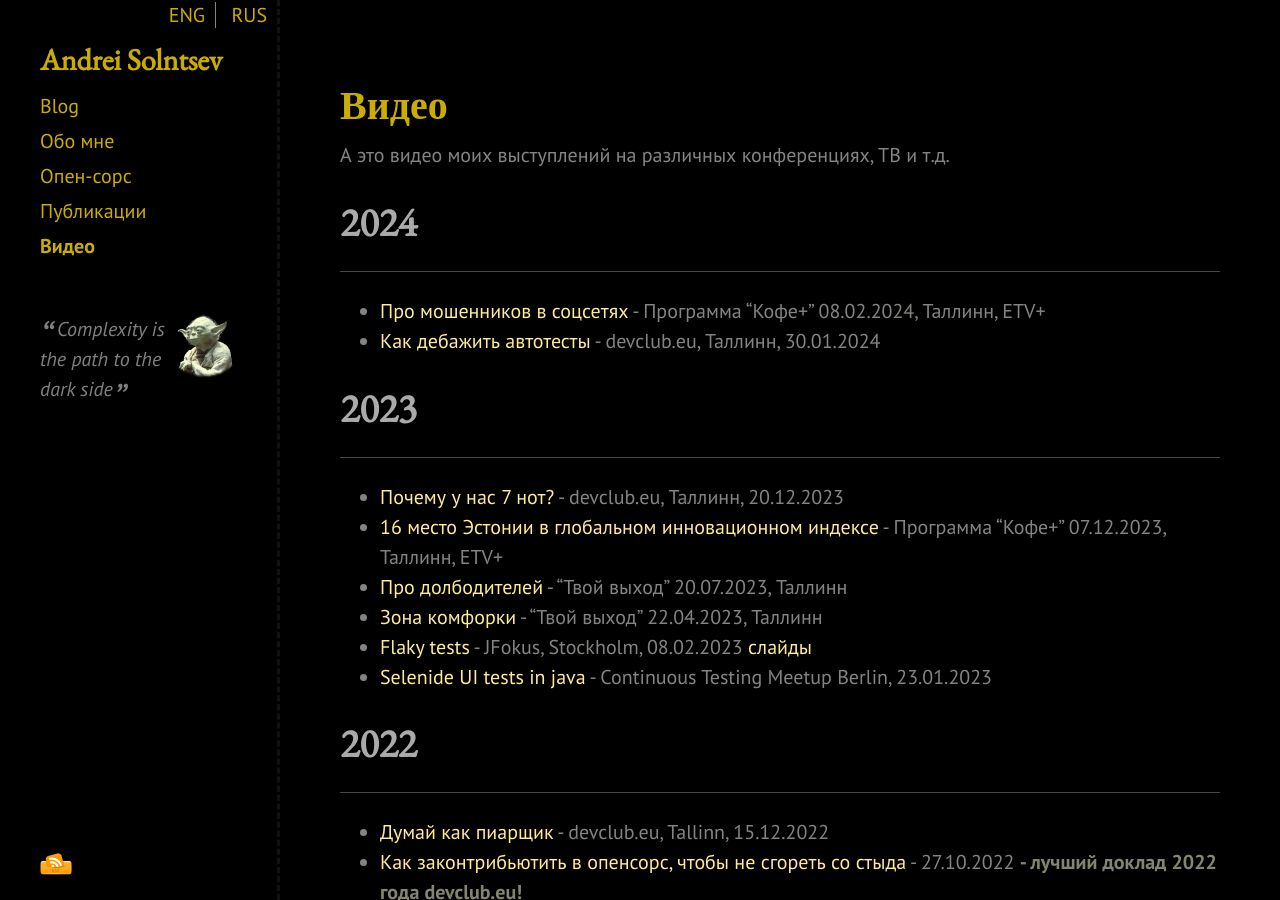
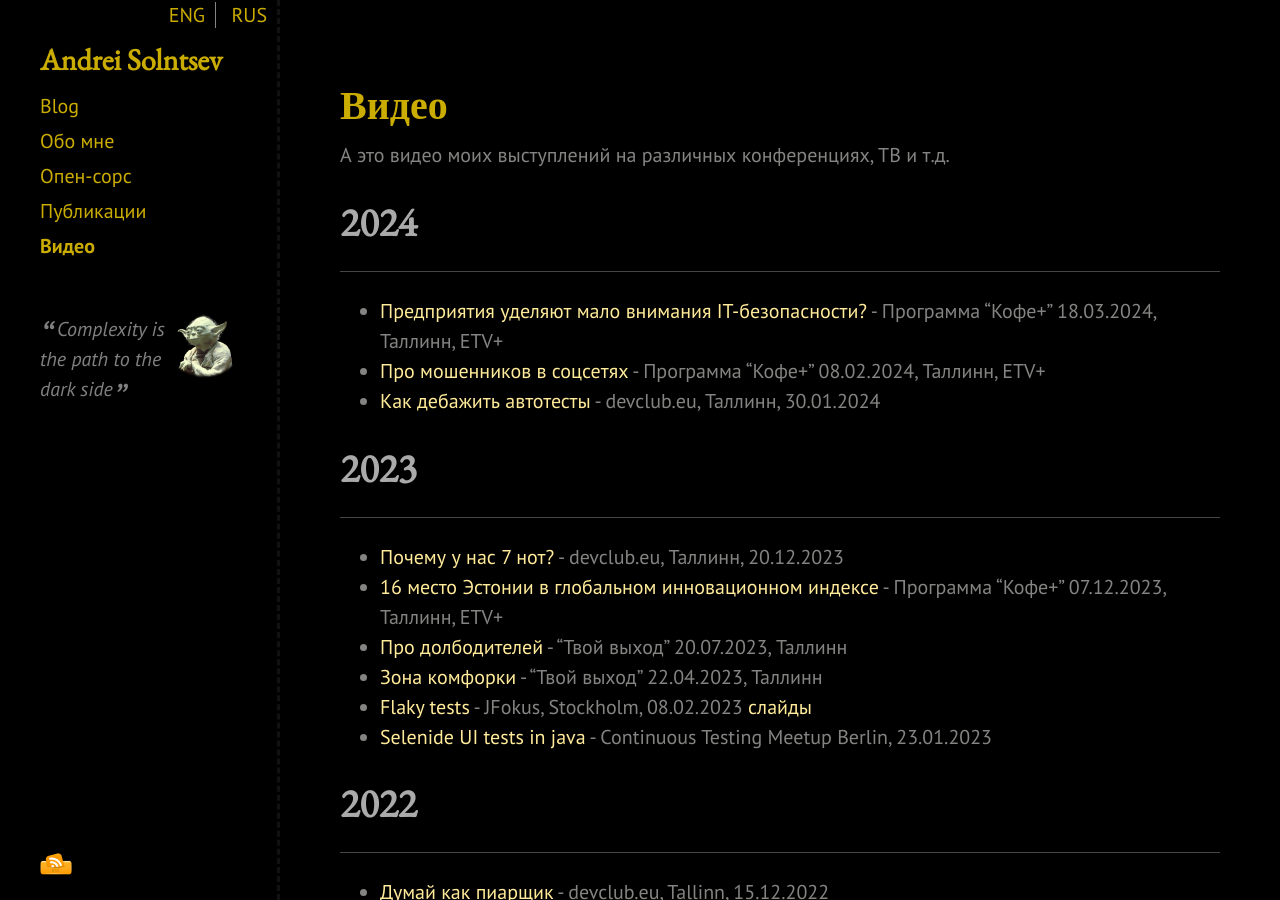
Before and after one commit to asolntsev/asolntsev.github.io, a Jekyll site: the page built from ru/video.md, in a window 1280 px wide and 900 px high. Built offline with Jekyll 4.4.1, drawn with Linux system fonts in a browser that asks for light colours; nearby versions of some CDN libraries.

Commit message:
publish my video "Предприятия уделяют мало внимания IT-безопасности?" from ETV+ 2024

```diff
--- a/ru/video.md
+++ b/ru/video.md
@@ -8,6 +8,7 @@ category: ru
 
 # 2024
 * * *
+* [Предприятия уделяют мало внимания IT-безопасности?](https://etvpluss.err.ee/1609285725/predprijatija-udeljajut-malo-vnimanija-it-bezopasnosti) - Программа "Кофе+" 18.03.2024, Таллинн, ETV+
 * [Про мошенников в соцсетях](https://rus.err.ee/1609246692/solncev-pervyj-shag-moshennikov-v-socsetjah-naprositsja-v-druzja-vtoroj-poluchit-dengi) - Программа "Кофе+" 08.02.2024, Таллинн, ETV+
 * [Как дебажить автотесты](https://www.youtube.com/watch?v=4Kh5yppP8zY&ab_channel=DEVCLUB.EU) - devclub.eu, Таллинн, 30.01.2024
 
```
